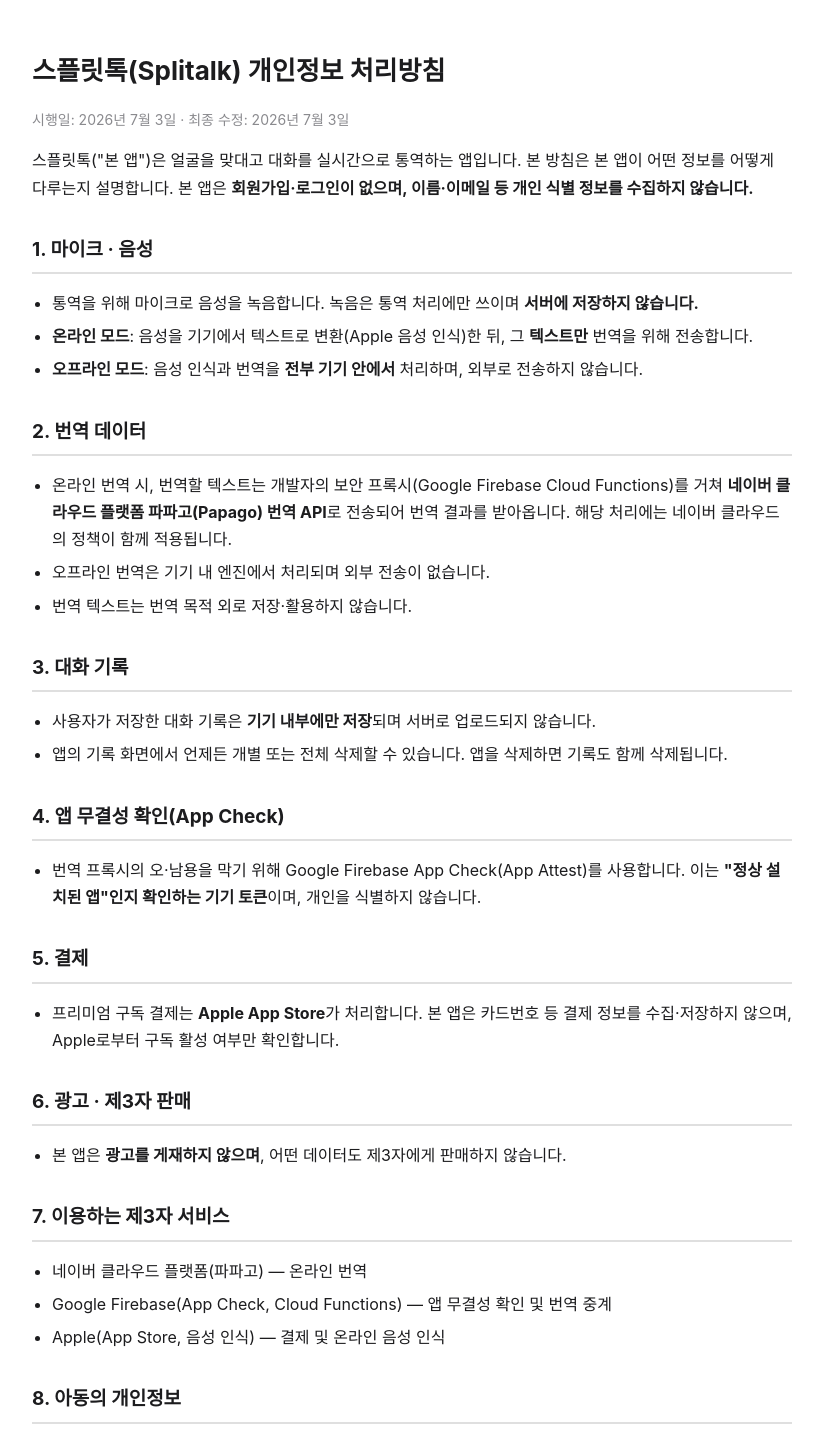
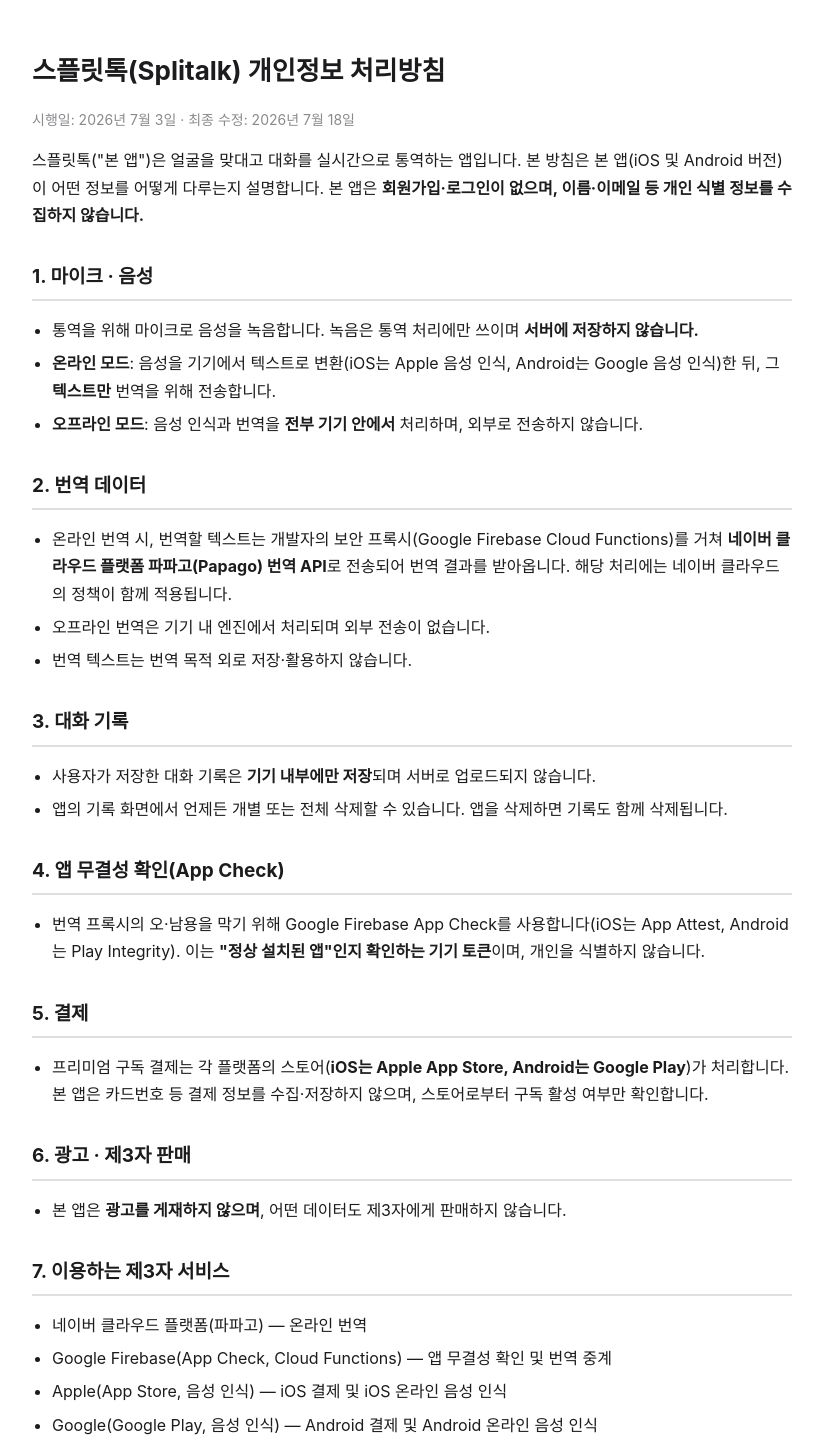
Before and after one commit to khs412khs-wq/splitalk-privacy, a plain HTML site: page index.html in a window 1280 px wide. Shown: the top 1442 px of the page, without its empty margins (228-1051 px from the left). Drawn offline with Linux system fonts and the light colour scheme.

Commit message:
개인정보처리방침 iOS+Android 공용으로 업데이트 (Google Play 결제·Play Integrity·Google 음성인식 반영)

```diff
--- a/index.html
+++ b/index.html
@@ -21,14 +21,14 @@
 <body>
 
 <h1>스플릿톡(Splitalk) 개인정보 처리방침</h1>
-<p class="muted">시행일: 2026년 7월 3일 · 최종 수정: 2026년 7월 3일</p>
+<p class="muted">시행일: 2026년 7월 3일 · 최종 수정: 2026년 7월 18일</p>
 
-<p>스플릿톡("본 앱")은 얼굴을 맞대고 대화를 실시간으로 통역하는 앱입니다. 본 방침은 본 앱이 어떤 정보를 어떻게 다루는지 설명합니다. 본 앱은 <strong>회원가입·로그인이 없으며, 이름·이메일 등 개인 식별 정보를 수집하지 않습니다.</strong></p>
+<p>스플릿톡("본 앱")은 얼굴을 맞대고 대화를 실시간으로 통역하는 앱입니다. 본 방침은 본 앱(iOS 및 Android 버전)이 어떤 정보를 어떻게 다루는지 설명합니다. 본 앱은 <strong>회원가입·로그인이 없으며, 이름·이메일 등 개인 식별 정보를 수집하지 않습니다.</strong></p>
 
 <h2>1. 마이크 · 음성</h2>
 <ul>
   <li>통역을 위해 마이크로 음성을 녹음합니다. 녹음은 통역 처리에만 쓰이며 <strong>서버에 저장하지 않습니다.</strong></li>
-  <li><strong>온라인 모드</strong>: 음성을 기기에서 텍스트로 변환(Apple 음성 인식)한 뒤, 그 <strong>텍스트만</strong> 번역을 위해 전송합니다.</li>
+  <li><strong>온라인 모드</strong>: 음성을 기기에서 텍스트로 변환(iOS는 Apple 음성 인식, Android는 Google 음성 인식)한 뒤, 그 <strong>텍스트만</strong> 번역을 위해 전송합니다.</li>
   <li><strong>오프라인 모드</strong>: 음성 인식과 번역을 <strong>전부 기기 안에서</strong> 처리하며, 외부로 전송하지 않습니다.</li>
 </ul>
 
@@ -47,12 +47,12 @@
 
 <h2>4. 앱 무결성 확인(App Check)</h2>
 <ul>
-  <li>번역 프록시의 오·남용을 막기 위해 Google Firebase App Check(App Attest)를 사용합니다. 이는 <strong>"정상 설치된 앱"인지 확인하는 기기 토큰</strong>이며, 개인을 식별하지 않습니다.</li>
+  <li>번역 프록시의 오·남용을 막기 위해 Google Firebase App Check를 사용합니다(iOS는 App Attest, Android는 Play Integrity). 이는 <strong>"정상 설치된 앱"인지 확인하는 기기 토큰</strong>이며, 개인을 식별하지 않습니다.</li>
 </ul>
 
 <h2>5. 결제</h2>
 <ul>
-  <li>프리미엄 구독 결제는 <strong>Apple App Store</strong>가 처리합니다. 본 앱은 카드번호 등 결제 정보를 수집·저장하지 않으며, Apple로부터 구독 활성 여부만 확인합니다.</li>
+  <li>프리미엄 구독 결제는 각 플랫폼의 스토어(<strong>iOS는 Apple App Store, Android는 Google Play</strong>)가 처리합니다. 본 앱은 카드번호 등 결제 정보를 수집·저장하지 않으며, 스토어로부터 구독 활성 여부만 확인합니다.</li>
 </ul>
 
 <h2>6. 광고 · 제3자 판매</h2>
@@ -64,7 +64,8 @@
 <ul>
   <li>네이버 클라우드 플랫폼(파파고) — 온라인 번역</li>
   <li>Google Firebase(App Check, Cloud Functions) — 앱 무결성 확인 및 번역 중계</li>
-  <li>Apple(App Store, 음성 인식) — 결제 및 온라인 음성 인식</li>
+  <li>Apple(App Store, 음성 인식) — iOS 결제 및 iOS 온라인 음성 인식</li>
+  <li>Google(Google Play, 음성 인식) — Android 결제 및 Android 온라인 음성 인식</li>
 </ul>
 
 <h2>8. 아동의 개인정보</h2>
```
